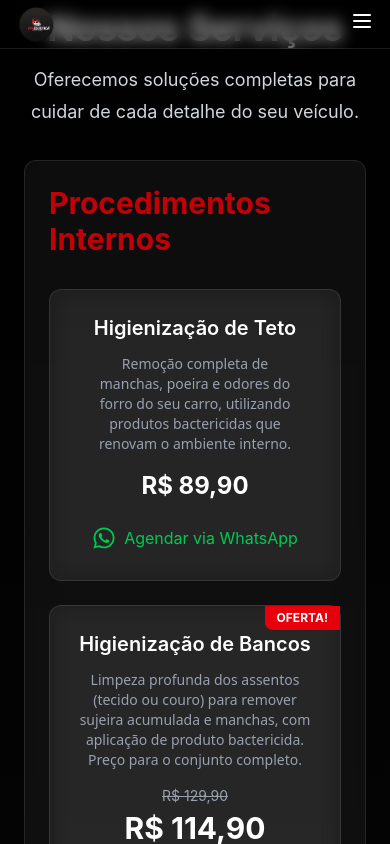
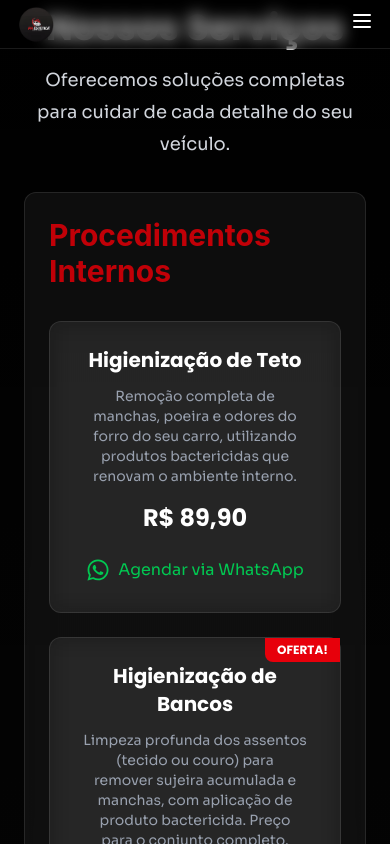
Before and after one commit to mtslma/ph-estetica, a Next.js app: page /ph-estetica/servicos in a window 390 px wide. Shown: the top 844 px of the page. Built offline with nearby package versions, Linux system fonts and the light colour scheme.

Commit message:
Alterações em algumas partes do design, ajuste nas tipagens e adição do Lenis

```diff
--- a/package.json
+++ b/package.json
@@ -9,6 +9,7 @@
     "lint": "next lint"
   },
   "dependencies": {
+    "@studio-freight/lenis": "^1.0.42",
     "framer-motion": "^12.22.0",
     "lucide-react": "^0.525.0",
     "next": "15.3.4",
--- a/src/app/layout.tsx
+++ b/src/app/layout.tsx
@@ -3,6 +3,7 @@ import { Oswald, Poppins, Sora } from "next/font/google";
 import "./globals.css";
 import Header from "@/components/Header/Header";
 import Footer from "@/components/Footer/Footer";
+import LenisProvider from "@/components/LenisProvider/LenisProvider";
 
 const sora = Sora({
     subsets: ["latin"],
@@ -35,6 +36,8 @@ export default function RootLayout({
     return (
         <html lang="pt-BR">
             <body className={`${sora.variable} ${poppins.variable} ${oswald.variable} antialiased bg-black text-white`}>
+                <LenisProvider />
+
                 <Header></Header>
                 {children}
                 <Footer></Footer>
--- a/src/app/servicos/page.tsx
+++ b/src/app/servicos/page.tsx
@@ -8,8 +8,8 @@ export default function Servicos() {
             <div className="absolute inset-0 bg-gradient-to-b from-black to-black/30"></div>
             <div className="relative z-10 mx-auto max-w-5xl px-6 lg:px-8">
                 <div className="text-center">
-                    <h2 className="font-display text-4xl font-bold text-white sm:text-5xl">Nossos Serviços</h2>
-                    <p className="mt-4 text-lg leading-8 text-gray-300">Oferecemos soluções completas para cuidar de cada detalhe do seu veículo.</p>
+                    <h2 className="font-poppins font-display text-4xl font-bold text-white sm:text-5xl">Nossos Serviços</h2>
+                    <p className="font-sora mt-4 text-lg leading-8 text-gray-300">Oferecemos soluções completas para cuidar de cada detalhe do seu veículo.</p>
                 </div>
             </div>
 
--- a/src/components/Footer/Footer.tsx
+++ b/src/components/Footer/Footer.tsx
@@ -5,7 +5,10 @@ export default function Footer() {
     return (
         <footer className="font-poppins flex items-center justify-center py-1 bg-black/30">
             <p className="opacity-70">
-                &copy; {date.getFullYear()} <span className="text-red-700 drop-shadow-[0_1px_2px_rgba(220,38,38,0.4)]">PH</span> Estética - Powered By <Link href={"https://www.github.com/mtslma"}>mtslma</Link>
+                &copy; {date.getFullYear()} <span className="text-red-700 drop-shadow-[0_1px_2px_rgba(220,38,38,0.4)]">PH</span> Estética - Powered by{" "}
+                <Link target="_blank" href={"https://www.github.com/mtslma"}>
+                    mtslma
+                </Link>
             </p>
         </footer>
     );
--- a/src/components/HeaderBar/HeaderBar.tsx
+++ b/src/components/HeaderBar/HeaderBar.tsx
@@ -6,7 +6,7 @@ import { HeaderBarProps } from "@/types/Interfaces";
 // Lista de navegação
 const navLinks = [
     { href: "/servicos", label: "Serviços" },
-    { href: "/contato", label: "Contato" },
+    { href: "/#informacoes", label: "Contato" },
 ];
 
 export default function HeaderBar({ toggleMenu }: HeaderBarProps) {
--- /dev/null
+++ b/src/components/LenisProvider/LenisProvider.tsx
@@ -0,0 +1,26 @@
+"use client";
+
+import { useEffect } from "react";
+import Lenis from "@studio-freight/lenis";
+
+export default function LenisProvider() {
+    useEffect(() => {
+        const lenis = new Lenis({
+            duration: 0.4,
+            easing: (t) => Math.min(1, 1.001 - Math.pow(2, -10 * t)),
+        });
+
+        function raf(time: number) {
+            lenis.raf(time);
+            requestAnimationFrame(raf);
+        }
+
+        requestAnimationFrame(raf);
+
+        return () => {
+            lenis.destroy();
+        };
+    }, []);
+
+    return null;
+}
--- a/src/components/ServiceCard/ServiceCard.tsx
+++ b/src/components/ServiceCard/ServiceCard.tsx
@@ -10,29 +10,29 @@ export default function ServiceCard({ produto }: ServiceCardType) {
 
     // Informações para montar o link da mensagem
     const whatsappMessage = encodeURIComponent(`Olá! Gostaria de agendar o serviço de *"${produto.nome}"* que vi no site. \n\nPoderíamos conversar sobre os detalhes?`);
-    const phoneNumber = "5511972839484";
+    const phoneNumber = "5511937349290";
     const whatsappLink = `https://api.whatsapp.com/send?phone=${phoneNumber}&text=${whatsappMessage}`;
 
     return (
         <motion.li key={produto.nome} variants={itemVariants}>
             <div className="relative w-full h-full rounded-xl border border-white/10 bg-white/5 p-6 backdrop-blur-md flex flex-col">
-                {produto.desconto > 0 && <div className="absolute top-0 right-0 bg-red-600 text-white text-xs font-bold px-3 py-1 rounded-bl-lg z-10 uppercase">Oferta!</div>}
+                {produto.desconto > 0 && <div className="font-poppins absolute top-0 right-0 bg-red-600 text-white text-xs font-bold px-3 py-1 rounded-bl-lg z-10 uppercase">Oferta!</div>}
 
                 {/* Container para título e descrição */}
                 <div className="flex-grow">
-                    <h4 className="text-center font-heading text-xl font-semibold text-white">{produto.nome}</h4>
-                    <p className="mt-3 text-sm text-gray-400 text-balance text-center font-sans">{produto.descricao}</p>
+                    <h4 className="font-poppins text-center font-heading text-xl font-semibold text-white">{produto.nome}</h4>
+                    <p className="font-sora mt-3 text-sm text-gray-400 text-balance text-center">{produto.descricao}</p>
                 </div>
 
                 {/* Campo de preço */}
                 <div className="mt-auto pt-4 text-center">
                     {produto.desconto > 0 ? (
                         <div className="flex flex-col sm:flex-row items-center justify-center sm:space-x-3 space-y-1 sm:space-y-0">
-                            <p className="font-display text-sm sm:text-lg text-gray-400 line-through">R$ {originalPrice}</p>
-                            <p className="font-display text-3xl sm:text-4xl font-bold text-white">R$ {finalPrice}</p>
+                            <p className="font-poppins text-sm sm:text-lg text-gray-400 line-through">R$ {originalPrice}</p>
+                            <p className="font-poppins text-3xl sm:text-4xl font-bold text-white">R$ {finalPrice}</p>
                         </div>
                     ) : (
-                        <p className="font-display text-2xl sm:text-4xl font-bold text-white">R$ {originalPrice}</p>
+                        <p className="font-poppins text-2xl sm:text-4xl font-bold text-white">R$ {originalPrice}</p>
                     )}
                 </div>
 
@@ -41,7 +41,7 @@ export default function ServiceCard({ produto }: ServiceCardType) {
                     <a href={whatsappLink} target="_blank" rel="noopener noreferrer" className="inline-block text-green-500 hover:text-green-400 transition duration-300 ease-in-out">
                         <div className="flex gap-2 group">
                             <FaWhatsapp className="size-6 mx-auto" />
-                            <span className="group-hover:underline">Agendar via WhatsApp</span>
+                            <span className="font-sora group-hover:underline">Agendar via WhatsApp</span>
                         </div>
                     </a>
                 </div>
```
Also changed, not shown: 1 other file (tests, documents, lock files or other folders).
